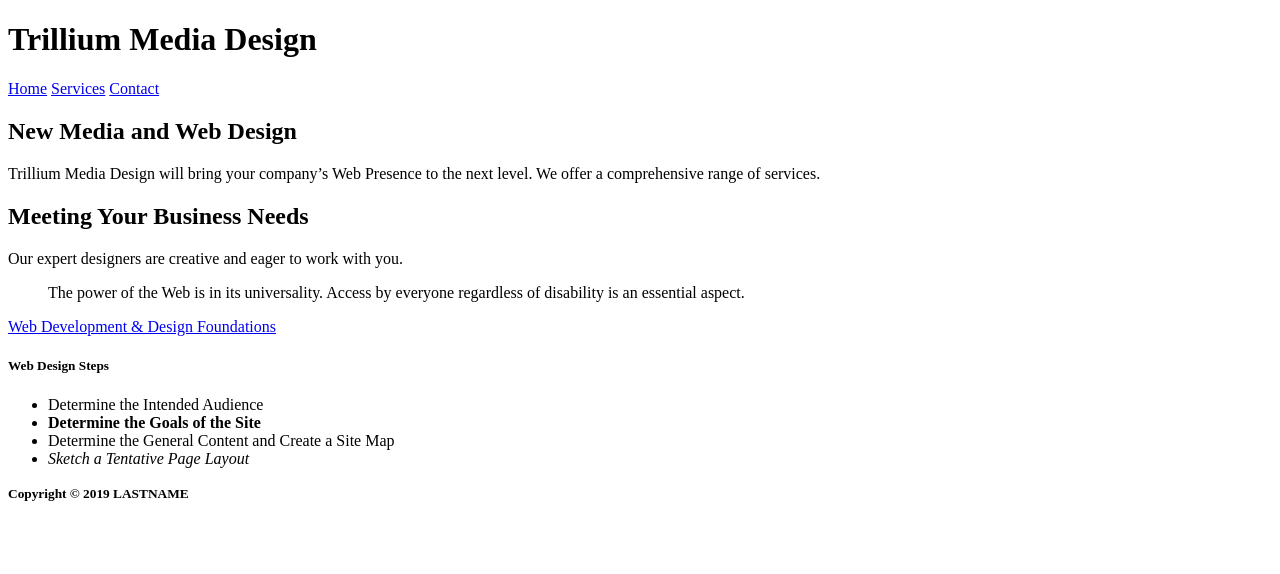
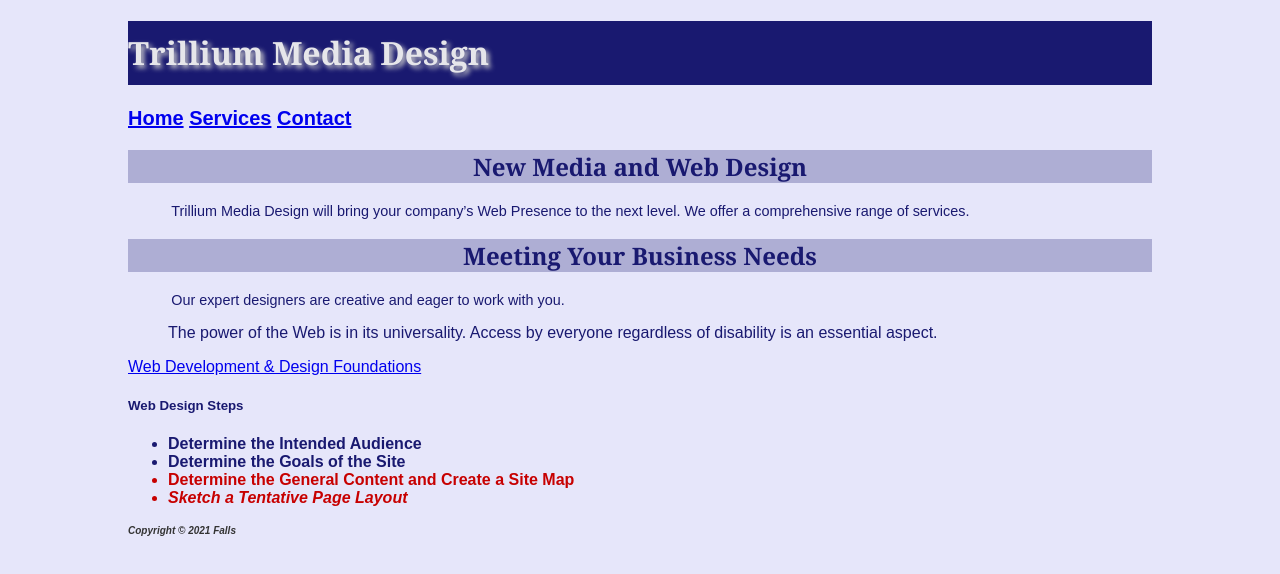
Before and after one commit to 44144-fa21/ch3inclassnotes-Brice-2021, a plain HTML site: page index.html in a window 1280 px wide. Drawn offline with Linux system fonts and the light colour scheme.

Commit message:
chapter 3 in class
added a stylesheet

```diff
--- a/index.html
+++ b/index.html
@@ -1,10 +1,11 @@
 <!DOCTYPE html>
 <html lang="en">
 	<head>
-		<title>LASTNAME Chapter 3 InClass Notes</title>
+		<title>Falls Chapter 3 InClass Notes</title>
 		<meta charset="utf-8">
+        <link href="style.css" rel="stylesheet">
 	</head>
-    <body>
+    <body id="wrapper">
         <!-- Structural Elements - header, nav, main, footer -->
         <header>
             <h1>Trillium Media Design</h1>
@@ -32,13 +33,13 @@
             <ul>
                 <li>Determine the Intended Audience</li>
                 <li><strong>Determine the Goals of the Site</strong></li>
-                <li>Determine the General Content and Create a Site Map</li>
-                <li><em>Sketch a Tentative Page Layout</em></li>
+                <li class="feature">Determine the General Content and Create a Site Map</li>
+                <li class="feature"><em>Sketch a Tentative Page Layout</em></li>
             </ul>
 
         </main>
         <footer>
-            <small><strong>Copyright &copy; 2019 LASTNAME</strong></small>
+            <small><strong>Copyright &copy; 2021 Falls</strong></small>
         </footer>
 
     </body>
--- /dev/null
+++ b/style.css
@@ -0,0 +1,34 @@
+
+body { background-color: #E6E6FA;
+    color: #191970;
+    font-family: Arial, Verdana, sans-serif;
+  }
+  h1 { background-color: #191970;
+      color: #E6E6EA;
+      font-family: Georgia, "Times New Roman", serif;
+      line-height: 200%;
+      text-shadow: 3px 3px 5px #CCCCCC;
+  }
+  h2 { background-color: #AEAED4;
+      color: #191970;
+      font-family: Georgia, "Times New Roman", serif;
+      text-align: center;
+  }
+p {font-size: .90em;
+    text-indent: 3em;
+  }
+  ul { font-weight: bold;
+  }
+  nav { font-weight: bold;
+        font-size: 1.25em;
+  }
+  footer {color: #333333;
+      font-size: .75em;
+      font-style: italic;
+    }
+    #wrapper { margin-left: auto;
+            margin-right: auto;
+            width: 80%;
+    }
+    .feature{ color: #C70000;
+    }
```
Also changed, not shown: contact.html (+4 -3 lines), services.html (+4 -3 lines).
